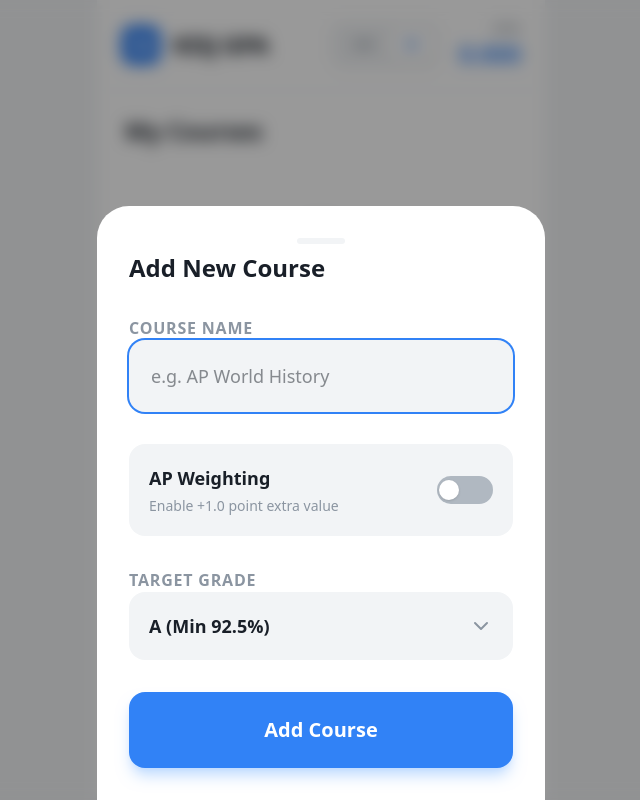
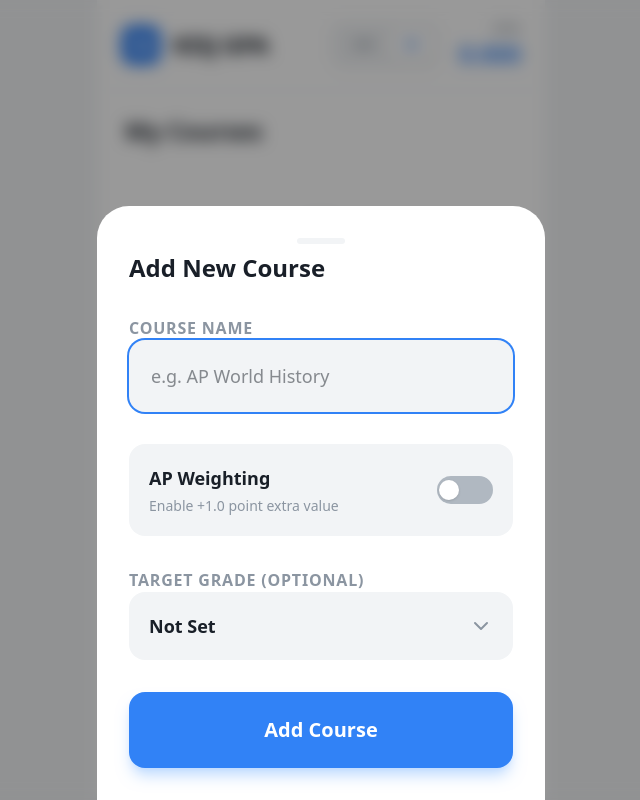
Before and after one commit to angdulu/kisjgpa, a React (Vite) app: page / in a window 1280 px wide. Both pictures are taken after a click on the button 808 px from the left and 618 px from the top of the page. Shown: the whole page, without its empty margins (319-959 px from the left). Built offline with nearby package versions, Linux system fonts and the light colour scheme.

Commit message:
feat: make target grade optional for courses
Users can now create courses without setting a target grade initially. The UI has been updated to handle the 'Not Set' state and allow setting it later.

```diff
--- a/src/App.tsx
+++ b/src/App.tsx
@@ -26,8 +26,7 @@ import { Course, Grade, GRADE_SCALE, Assessment, AssessmentType } from './types'
 import {
   calculateCurrentPercentage,
   getLetterGrade,
-  calculateGradePoint,
-  calculateNextScoreNeeded
+  calculateGradePoint
 } from './utils/gpa';
 
 // Mock Initial Data
@@ -365,7 +364,7 @@ function CourseDetail({
           onClick={() => setIsEditingCourse(true)}
           className="flex items-center justify-center gap-2 text-[#8B95A1] font-bold cursor-pointer hover:text-[#3182F6] transition-colors text-base"
         >
-          <span>Target Grade: {course.targetGrade}</span>
+          <span>Target Grade: {course.targetGrade || 'Not Set'}</span>
           <ChevronDown size={18} className="mt-0.5" />
         </div>
       </div>
@@ -384,6 +383,7 @@ function CourseDetail({
         </div>
 
         {/* Target Progress Bar */}
+        {course.targetGrade ? (
           <div className="space-y-3">
             <div className="flex justify-between items-end">
               <div className="flex items-center gap-2">
@@ -409,6 +409,15 @@ function CourseDetail({
               }
             </p>
           </div>
+        ) : (
+          <div
+            onClick={() => setIsEditingCourse(true)}
+            className="py-4 border-2 border-dashed border-[#F2F4F6] dark:border-[#2C2C34] rounded-2xl flex flex-col items-center justify-center gap-1 cursor-pointer hover:bg-[#F9FAFB] dark:hover:bg-[#2C2C34] transition-colors"
+          >
+            <Target size={20} className="text-[#B0B8C1]" />
+            <p className="text-[12px] font-bold text-[#8B95A1]">Tap to set your target grade</p>
+          </div>
+        )}
       </div>
 
       {/* Final Exam Mode Toggle */}
@@ -669,7 +678,7 @@ function AddCourseModal({
 }) {
   const [name, setName] = useState(initialCourse?.name || '');
   const [isAP, setIsAP] = useState(initialCourse?.isAP || false);
-  const [targetGrade, setTargetGrade] = useState<Grade>(initialCourse?.targetGrade || 'A');
+  const [targetGrade, setTargetGrade] = useState<Grade | undefined>(initialCourse?.targetGrade);
   const [isError, setIsError] = useState(false);
 
   const handleSubmit = (e: FormEvent) => {
@@ -753,13 +762,14 @@ function AddCourseModal({
           </div>
 
           <div className="space-y-3">
-            <label className="text-base font-bold text-[#8B95A1] uppercase tracking-wider">Target Grade</label>
+            <label className="text-base font-bold text-[#8B95A1] uppercase tracking-wider">Target Grade (Optional)</label>
             <div className="relative">
               <select
-                value={targetGrade}
-                onChange={e => setTargetGrade(e.target.value as Grade)}
+                value={targetGrade || ''}
+                onChange={e => setTargetGrade((e.target.value as Grade) || undefined)}
                 className="w-full p-5 bg-[#F2F4F6] dark:bg-[#202027] dark:text-[#F9FAFB] rounded-2xl outline-none font-bold appearance-none cursor-pointer pr-12 text-lg"
               >
+                <option value="">Not Set</option>
                 {GRADE_SCALE.map(s => (
                   <option key={s.grade} value={s.grade}>{s.grade} (Min {s.minScore}%)</option>
                 ))}
--- a/src/types.ts
+++ b/src/types.ts
@@ -37,5 +37,5 @@ export interface Course {
   isAP: boolean;
   hasFinal?: boolean; // New property for Final Exam Mode
   assessments: Assessment[];
-  targetGrade: Grade;
+  targetGrade?: Grade;
 }
```
Lines whose indentation alone changed are shown as unchanged.
